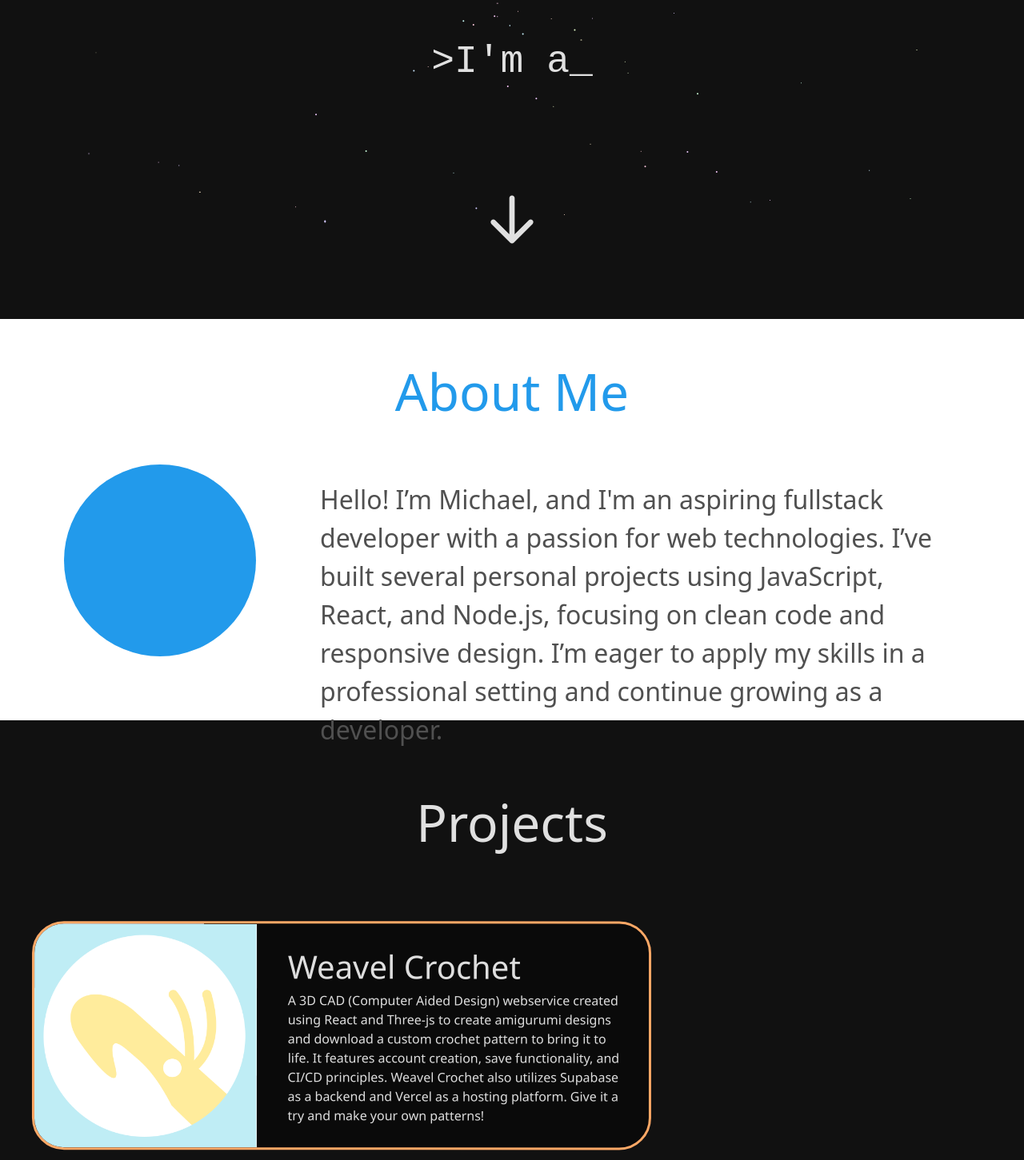
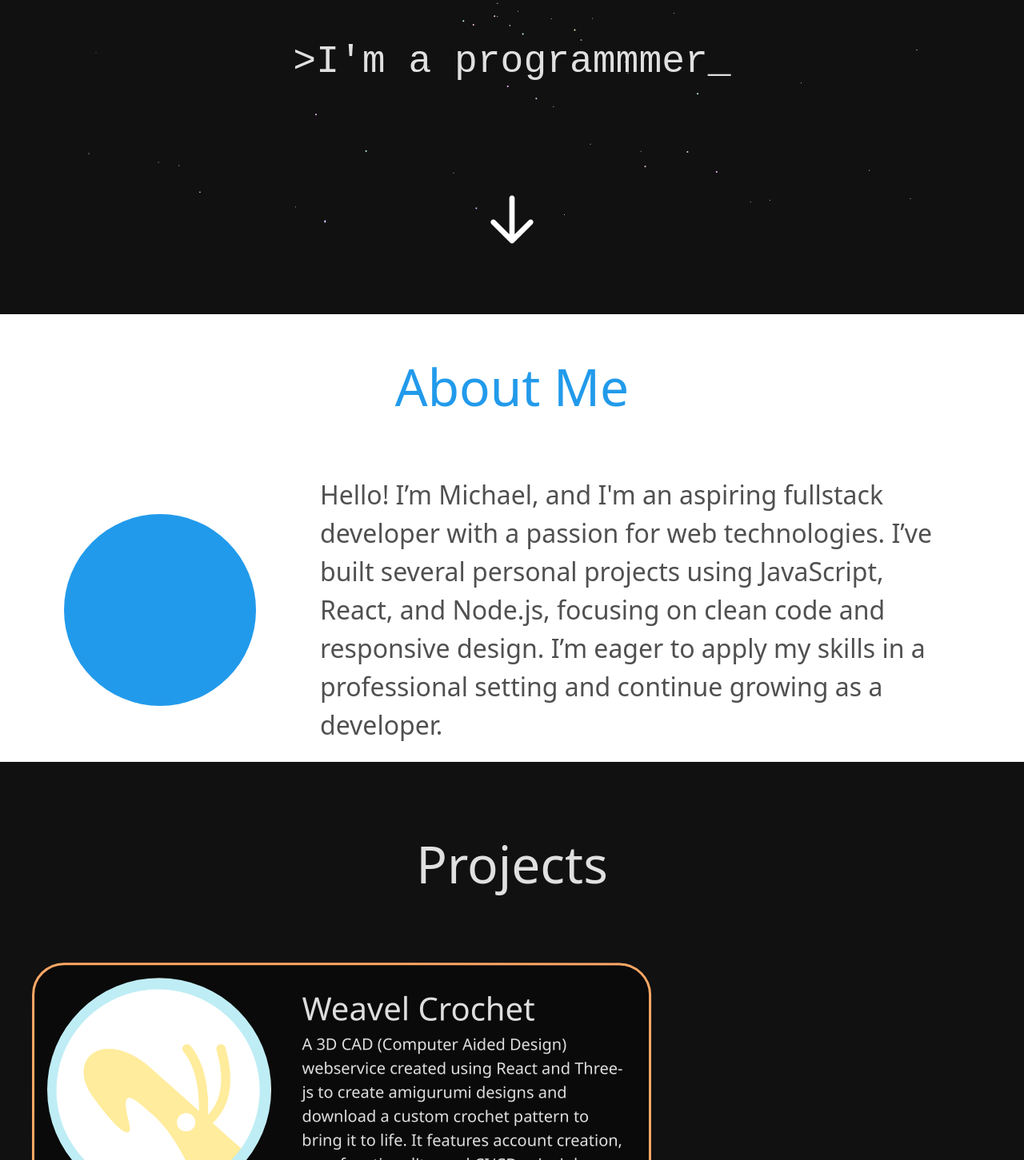
Before and after one commit to michael-v-b/portfolio, a React (Vite) app in the folder home-website/: page / in a window 1280 px wide. Shown: the part 439-1890 px from the top of the page at 80% size. Built offline with nearby package versions, Linux system fonts and the light colour scheme.

Commit message:
added click functionality for arrow, and some formatting errors

```diff
--- a/home-website/src/About/About.css
+++ b/home-website/src/About/About.css
@@ -18,7 +18,7 @@
     flex-direction:row;
     justify-content:flex-start;
     align-items:center;
-    height:30vh;
+    height:auto;
     margin-bottom:10vh;
 }
 .about-photo{
--- a/home-website/src/App.css
+++ b/home-website/src/App.css
@@ -16,8 +16,19 @@
     font-size:15vh;
     font-family:'Trebuchet MS', 'Lucida Sans Unicode', 'Lucida Grande', 'Lucida Sans', Arial, sans-serif;
 }
+.arrow-container{
+
+    margin-top:15vh;
+    margin-bottom:10vh;
+    display:flex;
+    justify-content:center;
+    align-items:center;
+    width:auto;
+    border-radius:100%;
+    border-style:solid;
+    border-width:0vh;
+}
 .down-arrow{
-    margin-top:15vh;
     height:10vh;
-    margin-bottom:10vh;
+    width:10vh;
 }
--- a/home-website/src/App.jsx
+++ b/home-website/src/App.jsx
@@ -1,4 +1,4 @@
-import { useRef, useEffect } from "react";
+import { useRef, useEffect, useState } from "react";
 import ColorChanger from "./ColorChanger";
 import Banner from "./Banner/Banner";
 import Background from "./Background/Background";
@@ -14,7 +14,10 @@ function App() {
   const hue = useRef(-50);
   const nameRef = useRef(null);
   const headerRef = useRef(null);
+  const arrowRef = useRef(null);
+  const [arrowIsColorful, setArrowIsColorful] = useState(false);
   let animationFrame;
+  let arrowFrame = useRef(null);
 
   useEffect(() => {
     const changeColor = () => {
@@ -24,6 +27,21 @@ function App() {
     animationFrame = window.requestAnimationFrame(changeColor);
     return () => window.cancelAnimationFrame(animationFrame);
   }, []);
+
+  useEffect(() => {
+    const arrowStyle = arrowRef.current.style;
+    const changeColor = () => {
+      arrowStyle.color = hue.current;
+      arrowFrame.current = window.requestAnimationFrame(changeColor);
+    };
+    if (arrowIsColorful) {
+      arrowFrame.current = window.requestAnimationFrame(changeColor);
+    } else {
+      window.cancelAnimationFrame(arrowFrame.current);
+      arrowStyle.color = "#FFF";
+    }
+    return () => window.cancelAnimationFrame(arrowFrame.current);
+  }, [arrowIsColorful]);
 
   return (
     <>
@@ -61,6 +79,19 @@ function App() {
         </motion.div>
         <TypeHeader />
         <motion.div
+          ref={arrowRef}
+          className="arrow-container"
+          onMouseEnter={() => {
+            setArrowIsColorful(true);
+          }}
+          onMouseLeave={() => {
+            setArrowIsColorful(false);
+          }}
+          onClick={() => {
+            window.scrollTo({ top: 650, behavior: "smooth" });
+          }}
+          whileHover={{ scale: 1.1 }}
+          whileTap={{ scale: 0.9 }}
           initial={{ opacity: 0 }}
           animate={{ opacity: 1, y: [0, 10, 0] }}
           transition={{
--- a/home-website/src/Projects/Projects.css
+++ b/home-website/src/Projects/Projects.css
@@ -49,4 +49,12 @@
 }
 .project-image{
     height:35vh;
+    border-radius:100%;
+    margin-top:2vh;
+    margin-bottom:2vh;
+    margin-left:2vh;
+    aspect-ratio:1/1;
 }
+.project-description{
+    font-size:2.5vh;
+}
--- a/home-website/src/TypeHeader/TypeHeader.jsx
+++ b/home-website/src/TypeHeader/TypeHeader.jsx
@@ -6,9 +6,10 @@ const Typer = () => {
   const mainText = useRef("");
   const textContainer = useRef(null);
   const firstText = "I'm a ";
-  const spellings = ["programmar", "programmmar", "programmmer"];
+  const spellings = ["programmar", "programmmer"];
   const finalText = "I write code...";
 
+  //create a function that waits x amount of seconds, makeTimeOut is too laggy
   const wait = (seconds) => {
     return new Promise((resolve) => {
       let start;
@@ -42,6 +43,7 @@ const Typer = () => {
   };
 
   const typeWords = async () => {
+    await wait(1.5);
     await addWord(firstText);
     await wait(0.01);
     for (let i = 0; i < spellings.length; i++) {
```
Also changed, not shown: home-website/src/assets/ml.png, 1 other file (tests, documents, lock files or other folders).
